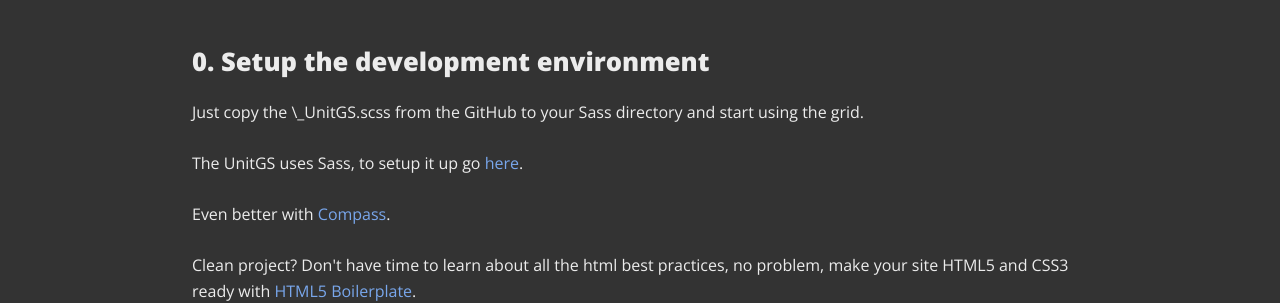
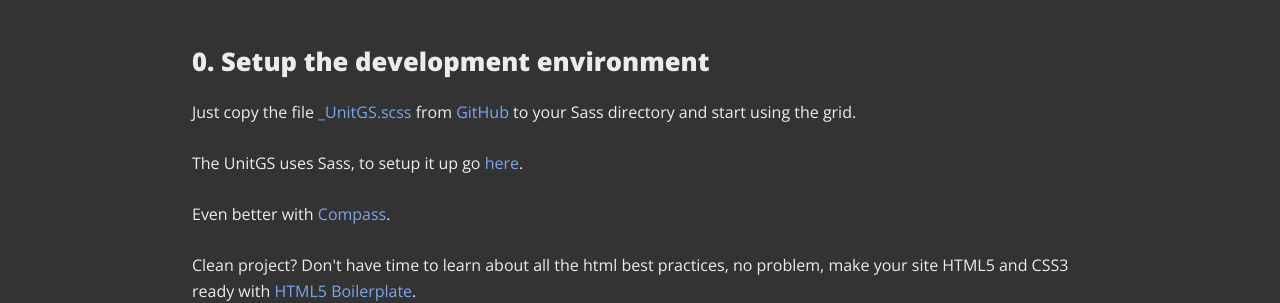
Before and after one commit to bernardoantunes/unitgs, a Jekyll site: the page built from starthere/index.html, in a window 1280 px wide and 900 px high. Shown: the part 354-657 px from the top of the window. Built offline with Jekyll 4.4.1, drawn with Linux system fonts in a browser that asks for light colours; nearby versions of some CDN libraries.

Commit message:
Added links to the GitHub Repo

```diff
--- a/_includes/startup/step-0.html
+++ b/_includes/startup/step-0.html
@@ -1,7 +1,7 @@
 <section class="startup-step">
 <h1>0. Setup the development environment</h1>
 
-<p>Just copy the \_UnitGS.scss from the GitHub to your Sass directory and start using the grid.</p>
+<p>Just copy the file <a href="https://raw.github.com/bernardoantunes/unitgs/master/_UnitGS.scss">_UnitGS.scss</a> from <a href="https://github.com/bernardoantunes/unitgs">GitHub</a> to your Sass directory and start using the grid.</p>
 <p>The UnitGS uses Sass, to setup it up go <a href="http://sass-lang.com/">here</a>.</p>
 <p>Even better with <a href="http://compass-style.org/">Compass</a>.</p>
 <p>Clean project? Don't have time to learn about all the html best practices, no problem, make your site HTML5 and CSS3 ready with <a href="http://html5boilerplate.com/">HTML5 Boilerplate</a>.</p>
```
